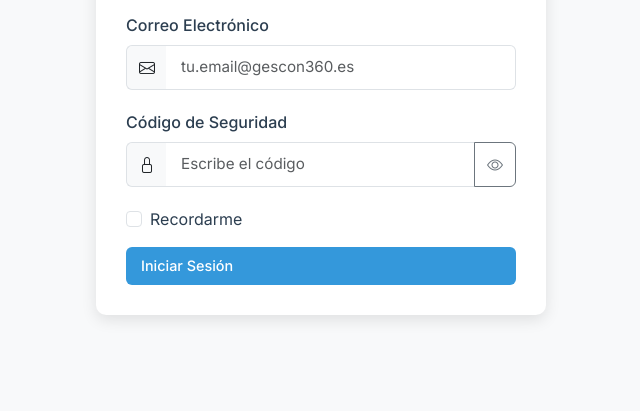
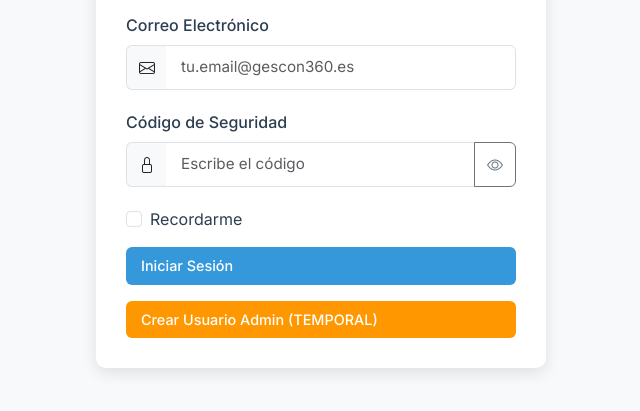
Before and after one commit to infogescon360/Gescon360-web, a plain HTML site: page index.html in a window 1280 px wide. Shown: the part 177-588 px from the top of the page, without its empty margins (319-959 px from the left). Drawn offline with nearby package versions, Linux system fonts and the light colour scheme; files whose address does not match are found by name.

Commit message:
Agregar botón temporal de registro de usuario

```diff
--- a/index.html
+++ b/index.html
@@ -74,6 +74,11 @@
                         <span id="loginButtonText">Iniciar Sesión</span>
                         <span id="loginSpinner" class="loading d-none"></span>
                     </button>
+
+                <!-- Botón temporal de registro -->
+                <button type="button" class="btn-custom btn-outline-custom mt-2 w-100" onclick="registerFirstUser()" style="background: #ff9800; color: white; border: none;">
+                    Crear Usuario Admin (TEMPORAL)
+                </button>
                 </div>
             </form>
         </div>
```
